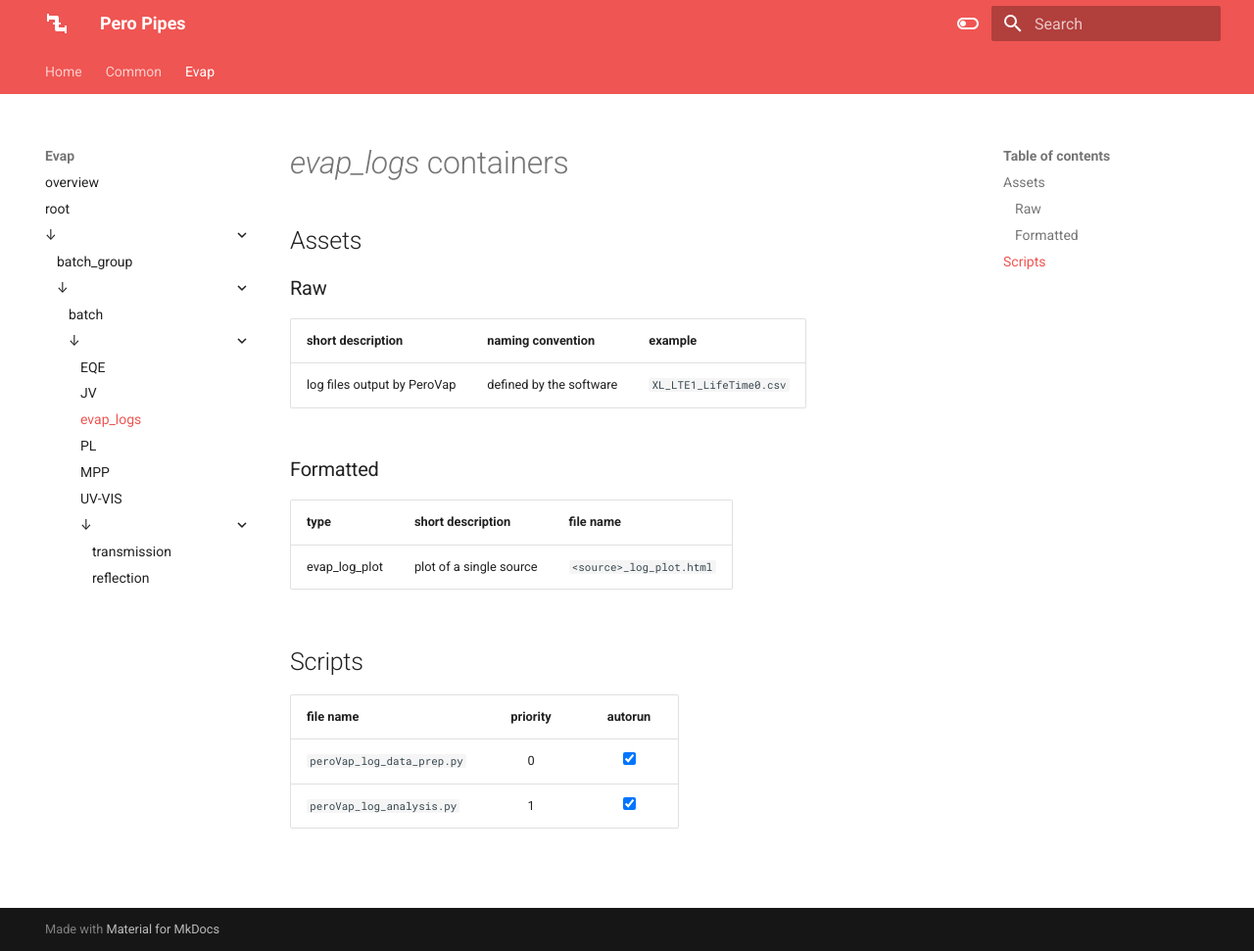
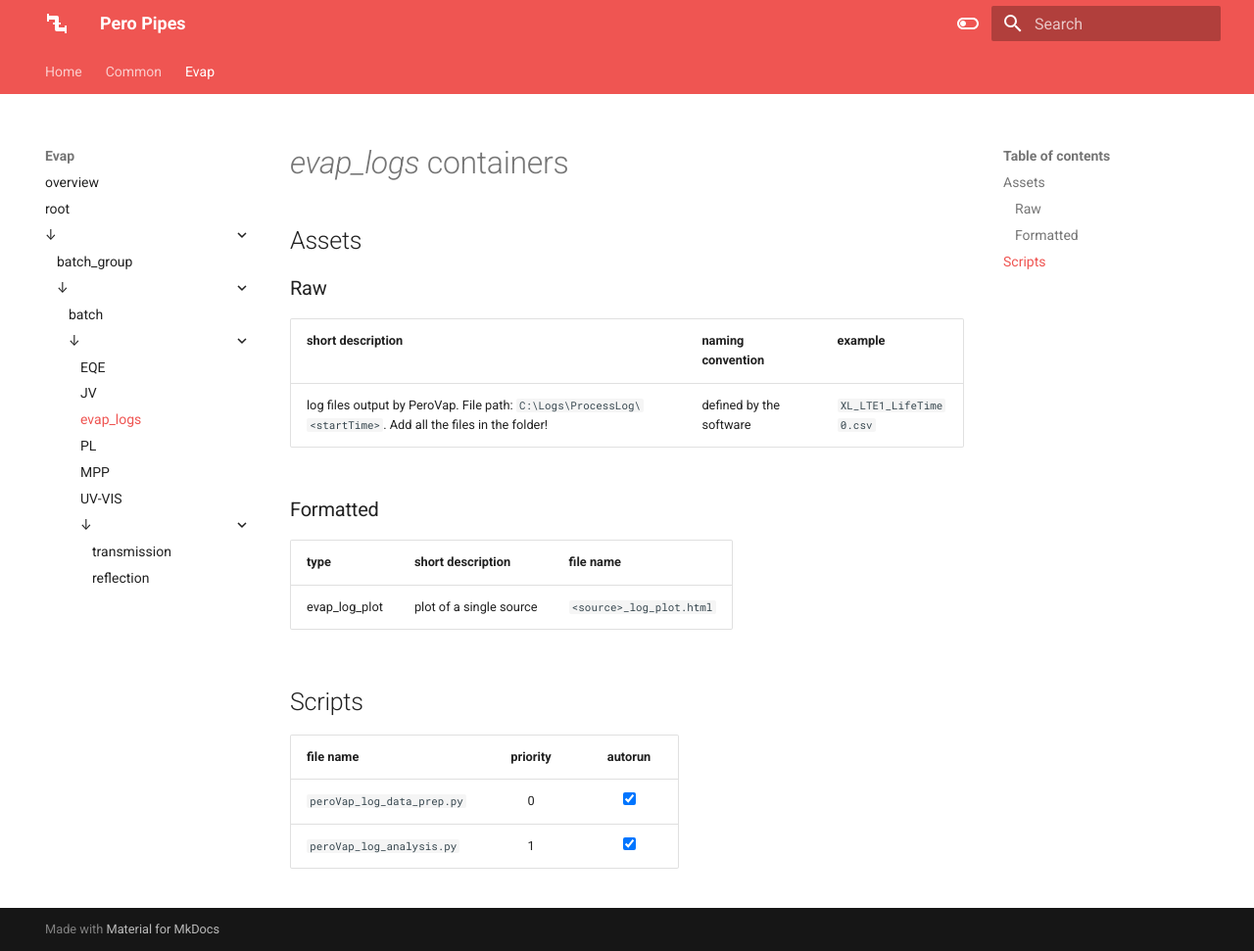
Before and after one commit to vskorjanc/pero-pipes, an MkDocs documentation site: the page built from docs/containers/evap_logs.md, in a window 1280 px wide and 971 px high. Shown: the whole window at 98% size. Built offline with MkDocs 1.6.1 and Material for MkDocs 9.7.7, drawn with Linux system fonts in a browser that asks for light colours.

Commit message:
Info about log path

```diff
--- a/docs/containers/evap_logs.md
+++ b/docs/containers/evap_logs.md
@@ -6,9 +6,9 @@ tags: [evaporation]
 ## Assets
 ### Raw
 
-| short description           | naming convention       | example                 |
-| --------------------------- | ----------------------- | ----------------------- |
-| log files output by PeroVap | defined by the software | `XL_LTE1_LifeTime0.csv` |
+| short description                                                                                          | naming convention       | example                 |
+| ---------------------------------------------------------------------------------------------------------- | ----------------------- | ----------------------- |
+| log files output by PeroVap. File path: `C:\Logs\ProcessLog\<startTime>`. Add all the files in the folder! | defined by the software | `XL_LTE1_LifeTime0.csv` |
 
 ### Formatted
 
```
